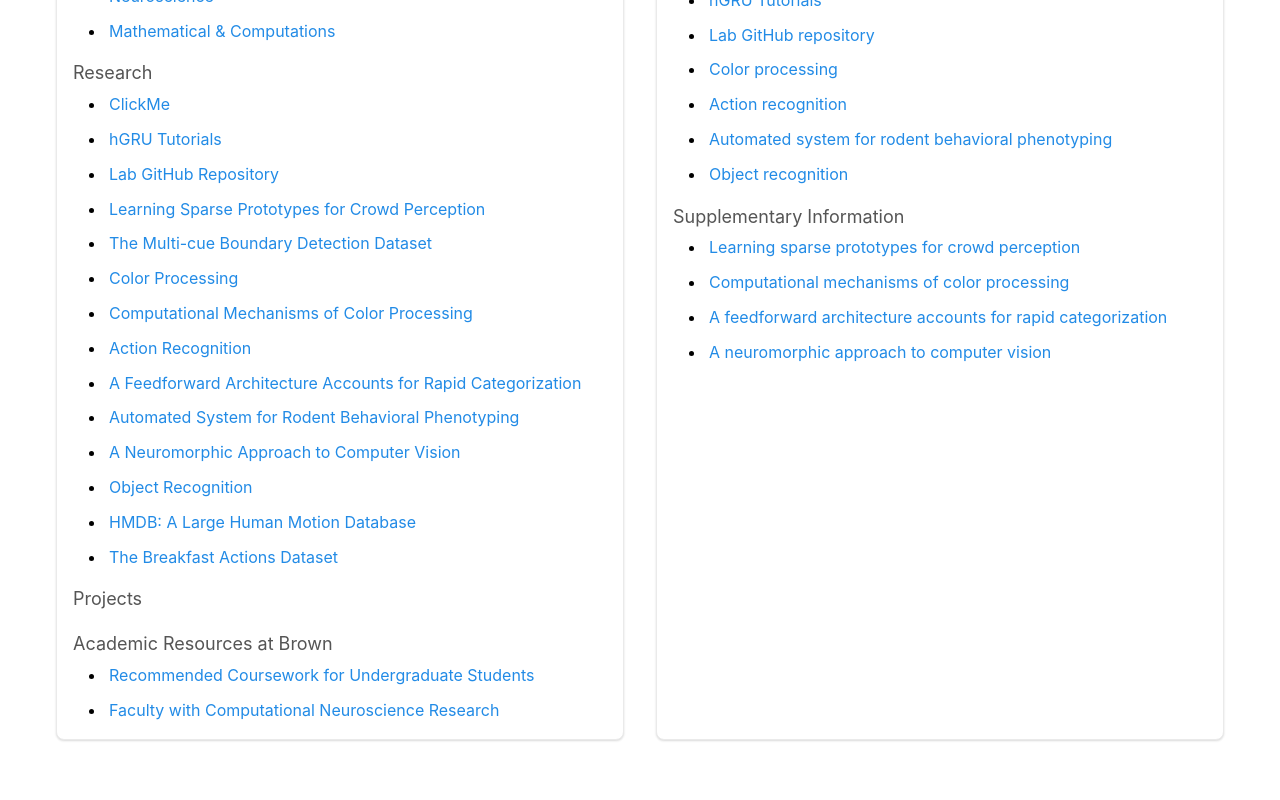
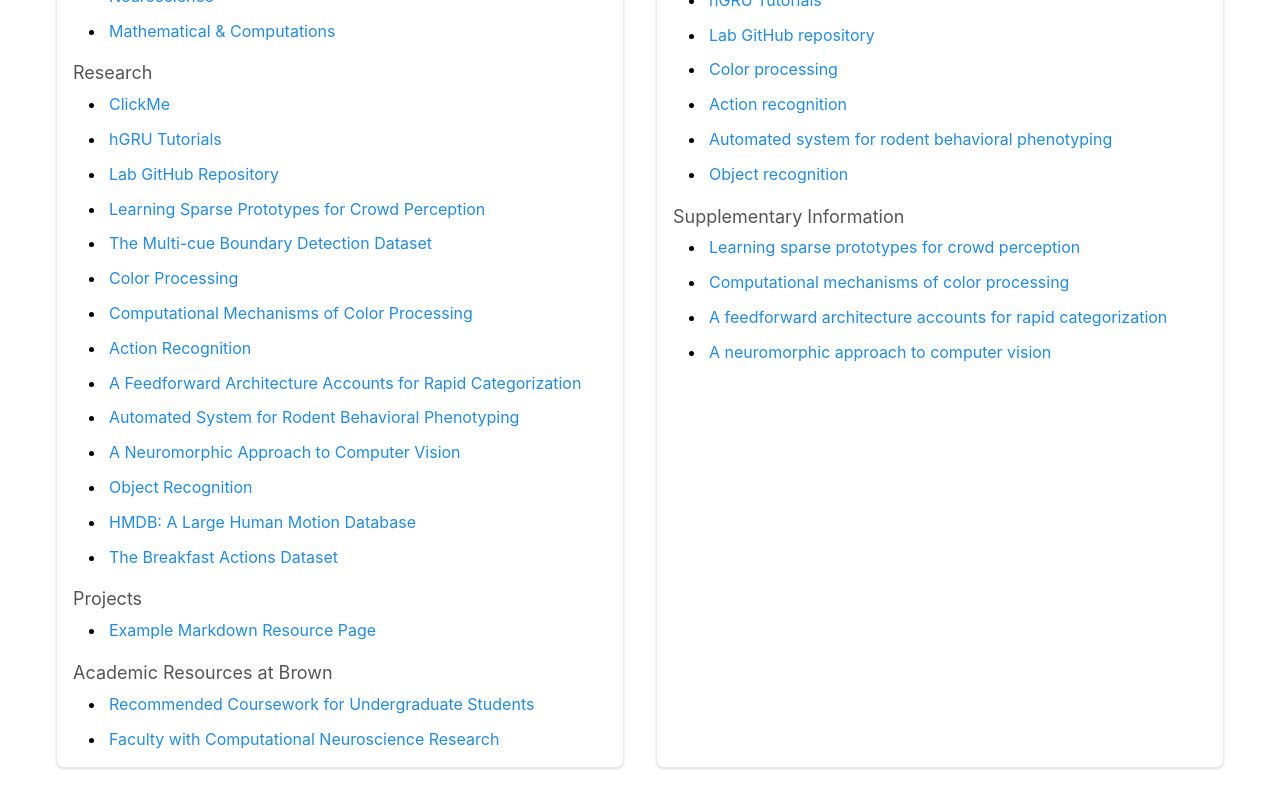
Before and after one commit to serre-lab/Lab-Website, a React (Vite) app: page /resources in a window 1280 px wide. Shown: the part 509-1309 px from the top of the page. Before the commit the page ends 1281 px from the top, so only its background shows below. Built offline with nearby package versions, Linux system fonts and the light colour scheme; a web font is replaced by a local one.

Commit message:
feat; start resources

```diff
--- a/src/data/resources.json
+++ b/src/data/resources.json
@@ -3,100 +3,123 @@
         "Recommended Courses on Computational Modeling": [
             {
                 "title": "Methods & Programming",
-                "url": "https://serre-lab.clps.brown.edu/resource/methods-programming/"
+                "url": "/resources/methods-programming",
+                "old_url": "https://serre-lab.clps.brown.edu/resource/methods-programming/"
             },
             {
                 "title": "Biostats & Bioengineering",
-                "url": "https://serre-lab.clps.brown.edu/resource/biostats-bioengineering/"
+                "url": "/resources/biostats-bioengineering",
+                "old_url": "https://serre-lab.clps.brown.edu/resource/biostats-bioengineering/"
             },
             {
                 "title": "Methods & Data Analysis",
-                "url": "https://serre-lab.clps.brown.edu/resource/methods-data-analysis/"
+                "url": "/resources/methods-data-analysis",
+                "old_url": "https://serre-lab.clps.brown.edu/resource/methods-data-analysis/"
             },
             {
                 "title": "Computational Vision",
-                "url": "https://serre-lab.clps.brown.edu/resource/computational-vision/"
+                "url": "/resources/computational-vision",
+                "old_url": "https://serre-lab.clps.brown.edu/resource/computational-vision/"
             },
             {
                 "title": "Computational Cognitive Science / Neuroscience",
-                "url": "https://serre-lab.clps.brown.edu/resource/computational-cognitive-science-neuroscience/"
+                "url": "/resources/computational-cognitive-science-neuroscience",
+                "old_url": "https://serre-lab.clps.brown.edu/resource/computational-cognitive-science-neuroscience/"
             },
             {
                 "title": "Neuroscience",
-                "url": "https://serre-lab.clps.brown.edu/resource/neuroscience/"
+                "url": "/resources/neuroscience",
+                "old_url": "https://serre-lab.clps.brown.edu/resource/neuroscience/"
             },
             {
                 "title": "Mathematical & Computations",
-                "url": "https://serre-lab.clps.brown.edu/resource/mathematical-computations/"
+                "url": "/resources/mathematical-computations",
+                "old_url": "https://serre-lab.clps.brown.edu/resource/mathematical-computations/"
             }
         ],
         "Research": [
             {
                 "title": "ClickMe",
-                "url": "https://serre-lab.clps.brown.edu/resource/clickme/"
+                "url": "/resources/clickme",
+                "old_url": "https://serre-lab.clps.brown.edu/resource/clickme/"
             },
             {
                 "title": "hGRU Tutorials",
-                "url": "https://serre-lab.clps.brown.edu/resource/hgru-tutorials/"
+                "url": "/resources/hgru-tutorials",
+                "old_url": "https://serre-lab.clps.brown.edu/resource/hgru-tutorials/"
             },
             {
                 "title": "Lab GitHub Repository",
-                "url": "https://github.com/serre-lab"
+                "url": "/resources/lab-github-repository",
+                "old_url": "https://github.com/serre-lab"
             },
             {
                 "title": "Learning Sparse Prototypes for Crowd Perception",
-                "url": "https://serre-lab.clps.brown.edu/resource/zhangetalhbu2014/"
+                "url": "/resources/learning-sparse-prototypes-for-crowd-perception",
+                "old_url": "https://serre-lab.clps.brown.edu/resource/zhangetalhbu2014/"
             },
             {
                 "title": "The Multi-cue Boundary Detection Dataset",
-                "url": "https://serre-lab.clps.brown.edu/resource/multicue/"
+                "url": "/resources/the-multi-cue-boundary-detection-dataset",
+                "old_url": "https://serre-lab.clps.brown.edu/resource/multicue/"
             },
             {
                 "title": "Color Processing",
-                "url": "https://github.com/serre-lab/color_hmax"
+                "url": "/resources/color-processing",
+                "old_url": "https://github.com/serre-lab/color_hmax"
             },
             {
                 "title": "Computational Mechanisms of Color Processing",
-                "url": "https://serre-lab.clps.brown.edu/resource/computational-mechanisms-of-color-processing/"
+                "url": "/resources/computational-mechanisms-of-color-processing",
+                "old_url": "https://serre-lab.clps.brown.edu/resource/computational-mechanisms-of-color-processing/"
             },
             {
                 "title": "Action Recognition",
-                "url": "https://github.com/serre-lab"
+                "url": "/resources/action-recognition",
+                "old_url": "https://github.com/serre-lab"
             },
             {
                 "title": "A Feedforward Architecture Accounts for Rapid Categorization",
-                "url": "http://cbcl.mit.edu/software-datasets/serre/SerreOlivaPoggioPNAS07/index.htm"
+                "url": "/resources/a-feedforward-architecture-accounts-for-rapid-categorization",
+                "old_url": "http://cbcl.mit.edu/software-datasets/serre/SerreOlivaPoggioPNAS07/index.htm"
             },
             {
                 "title": "Automated System for Rodent Behavioral Phenotyping",
-                "url": "https://serre-lab.clps.brown.edu/resource/automated-home-cage-behavioral-phenotyping-of-mice/"
+                "url": "/resources/automated-system-for-rodent-behavioral-phenotyping",
+                "old_url": "https://serre-lab.clps.brown.edu/resource/automated-home-cage-behavioral-phenotyping-of-mice/"
             },
             {
                 "title": "A Neuromorphic Approach to Computer Vision",
-                "url": "https://serre-lab.clps.brown.edu/resource/a-neuromorphic-approach-to-computer-vision/"
+                "url": "/resources/a-neuromorphic-approach-to-computer-vision",
+                "old_url": "https://serre-lab.clps.brown.edu/resource/a-neuromorphic-approach-to-computer-vision/"
             },
             {
                 "title": "Object Recognition",
-                "url": "https://github.com/serre-lab"
+                "url": "/resources/object-recognition",
+                "old_url": "https://github.com/serre-lab"
             },
             {
                 "title": "HMDB: A Large Human Motion Database",
-                "url": "https://serre-lab.clps.brown.edu/resource/hmdb-a-large-human-motion-database/"
+                "url": "/resources/hmdb-a-large-human-motion-database",
+                "old_url": "https://serre-lab.clps.brown.edu/resource/hmdb-a-large-human-motion-database/"
             },
             {
                 "title": "The Breakfast Actions Dataset",
-                "url": "https://serre-lab.clps.brown.edu/resource/breakfast-actions-dataset/"
+                "url": "/resources/the-breakfast-actions-dataset",
+                "old_url": "https://serre-lab.clps.brown.edu/resource/breakfast-actions-dataset/"
             }
         ],
         "Projects": [],
         "Academic Resources at Brown": [
             {
                 "title": "Recommended Coursework for Undergraduate Students",
-                "url": "https://serre-lab.clps.brown.edu/resource/recommended-coursework-for-undergraduate-students/"
+                "url": "/resources/recommended-coursework-for-undergraduate-students",
+                "old_url": "https://serre-lab.clps.brown.edu/resource/recommended-coursework-for-undergraduate-students/"
             },
             {
                 "title": "Faculty with Computational Neuroscience Research",
-                "url": "https://serre-lab.clps.brown.edu/resource/faculty-with-computational-neuroscience-research/"
+                "url": "/resources/faculty-with-computational-neuroscience-research",
+                "old_url": "https://serre-lab.clps.brown.edu/resource/faculty-with-computational-neuroscience-research/"
             }
         ]
     },
@@ -104,63 +127,77 @@
         "Databases": [
             {
                 "title": "ClickMe",
-                "url": "https://serre-lab.clps.brown.edu/resource/clickme/"
+                "url": "/resources/clickme",
+                "old_url": "https://serre-lab.clps.brown.edu/resource/clickme/"
             },
             {
                 "title": "The multi-cue boundary detection dataset",
-                "url": "https://serre-lab.clps.brown.edu/resource/multicue/"
+                "url": "/resources/the-multi-cue-boundary-detection-dataset",
+                "old_url": "https://serre-lab.clps.brown.edu/resource/multicue/"
             },
             {
                 "title": "HMDB: a large human motion database",
-                "url": "https://serre-lab.clps.brown.edu/resource/hmdb-a-large-human-motion-database/"
+                "url": "/resources/hmdb-a-large-human-motion-database",
+                "old_url": "https://serre-lab.clps.brown.edu/resource/hmdb-a-large-human-motion-database/"
             },
             {
                 "title": "The Breakfast Actions Dataset",
-                "url": "https://serre-lab.clps.brown.edu/resource/breakfast-actions-dataset/"
+                "url": "/resources/the-breakfast-actions-dataset",
+                "old_url": "https://serre-lab.clps.brown.edu/resource/breakfast-actions-dataset/"
             }
         ],
         "Software": [
             {
                 "title": "hGRU Tutorials",
-                "url": "https://serre-lab.clps.brown.edu/resource/hgru-tutorials/"
+                "url": "/resources/hgru-tutorials",
+                "old_url": "https://serre-lab.clps.brown.edu/resource/hgru-tutorials/"
             },
             {
                 "title": "Lab GitHub repository",
-                "url": "https://github.com/serre-lab"
+                "url": "/resources/lab-github-repository",
+                "old_url": "https://github.com/serre-lab"
             },
             {
                 "title": "Color processing",
-                "url": "https://github.com/serre-lab/color_hmax"
+                "url": "/resources/color-processing",
+                "old_url": "https://github.com/serre-lab/color_hmax"
             },
             {
                 "title": "Action recognition",
-                "url": "https://github.com/serre-lab"
+                "url": "/resources/action-recognition",
+                "old_url": "https://github.com/serre-lab"
             },
             {
                 "title": "Automated system for rodent behavioral phenotyping",
-                "url": "https://serre-lab.clps.brown.edu/resource/automated-home-cage-behavioral-phenotyping-of-mice/"
+                "url": "/resources/automated-system-for-rodent-behavioral-phenotyping",
+                "old_url": "https://serre-lab.clps.brown.edu/resource/automated-home-cage-behavioral-phenotyping-of-mice/"
             },
             {
                 "title": "Object recognition",
-                "url": "https://github.com/serre-lab"
+                "url": "/resources/object-recognition",
+                "old_url": "https://github.com/serre-lab"
             }
         ],
         "Supplementary Information": [
             {
                 "title": "Learning sparse prototypes for crowd perception",
-                "url": "https://serre-lab.clps.brown.edu/resource/zhangetalhbu2014/"
+                "url": "/resources/learning-sparse-prototypes-for-crowd-perception",
+                "old_url": "https://serre-lab.clps.brown.edu/resource/zhangetalhbu2014/"
             },
             {
                 "title": "Computational mechanisms of color processing",
-                "url": "https://serre-lab.clps.brown.edu/resource/computational-mechanisms-of-color-processing/"
+                "url": "/resources/computational-mechanisms-of-color-processing",
+                "old_url": "https://serre-lab.clps.brown.edu/resource/computational-mechanisms-of-color-processing/"
             },
             {
                 "title": "A feedforward architecture accounts for rapid categorization",
-                "url": "http://cbcl.mit.edu/software-datasets/serre/SerreOlivaPoggioPNAS07/index.htm"
+                "url": "/resources/a-feedforward-architecture-accounts-for-rapid-categorization",
+                "old_url": "http://cbcl.mit.edu/software-datasets/serre/SerreOlivaPoggioPNAS07/index.htm"
             },
             {
                 "title": "A neuromorphic approach to computer vision",
-                "url": "https://serre-lab.clps.brown.edu/resource/a-neuromorphic-approach-to-computer-vision/"
+                "url": "/resources/a-neuromorphic-approach-to-computer-vision",
+                "old_url": "https://serre-lab.clps.brown.edu/resource/a-neuromorphic-approach-to-computer-vision/"
             }
         ]
     }
--- a/src/pages/Resources/Resources.tsx
+++ b/src/pages/Resources/Resources.tsx
@@ -33,8 +33,8 @@
                                             <List.Item key={resource.title}>
                                                 <Anchor
                                                     href={resource.url}
-                                                    target="_blank"
-                                                    rel="noopener noreferrer"
+                                                    target={resource.url.startsWith("http") ? "_blank" : undefined}
+                                                    rel={resource.url.startsWith("http") ? "noopener noreferrer" : undefined}
                                                 >
                                                     <Text>
                                                     {resource.title || resource.url}
@@ -42,6 +42,14 @@
                                                 </Anchor>
                                             </List.Item>
                                         ))}
+                                        {/* Example markdown page link */}
+                                        {category === "Teaching" && subCategoryName === "Projects" && (
+                                            <List.Item key="example-md">
+                                                <Anchor href="/resources/test">
+                                                    <Text>Example Markdown Resource Page</Text>
+                                                </Anchor>
+                                            </List.Item>
+                                        )}
                                     </List>
                                 </div>
                             )
```
Also changed, not shown: src/App.tsx (+0 -18 lines), src/utils/loadMarkdownFiles.ts (+7 -5 lines).
